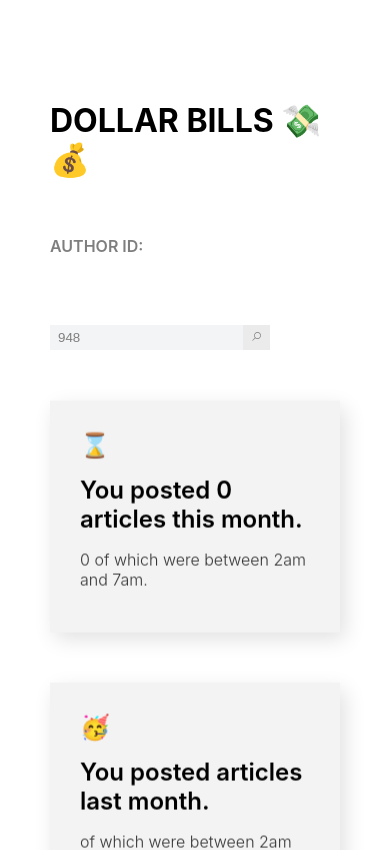
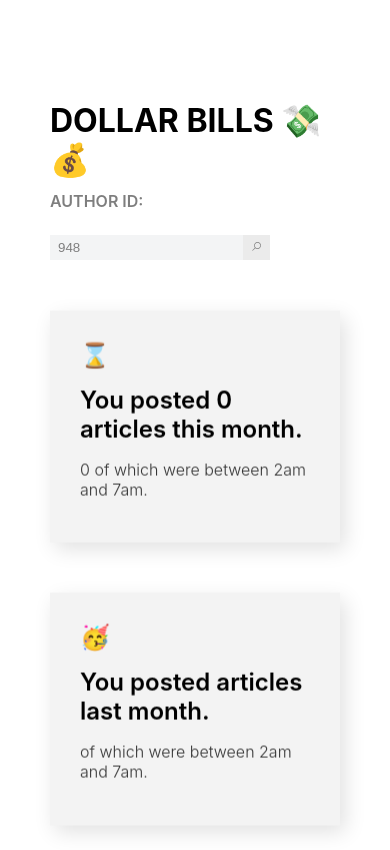
Before and after one commit to MehediH/dollarbills, a React (Create React App) app: page / in a window 390 px wide. Shown: the top 850 px of the page. Built offline with nearby package versions, Linux system fonts and the light colour scheme; no server answers.

Commit message:
controlla

```diff
--- a/src/App.css
+++ b/src/App.css
@@ -168,6 +168,12 @@ button img{
     padding: 30px;
   }
 
+  .search label{
+    display: block;
+    height: auto;
+    line-height: 0px;
+  }
+
   header{
     flex-direction: column;
   }
```
